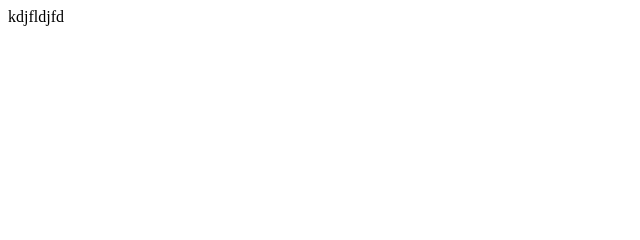
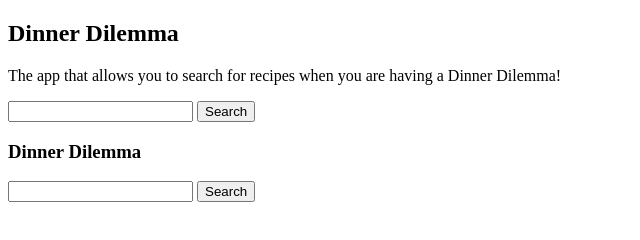
Before and after one commit to asmengel/dinner-dilemma, a plain HTML site: page index.html in a window 1280 px wide. Shown: the whole page, without its empty margins (0-640 px from the left). Drawn offline with nearby package versions, Linux system fonts and the light colour scheme.

Commit message:
fleshed out the html a bit and put in old js

```diff
--- a/index.html
+++ b/index.html
@@ -1 +1,48 @@
-kdjfldjfd
+<!DOCTYPE html>
+<html lang="en">
+<head>
+    <meta charset="UTF-8">
+    <meta name="viewport" content="width=device-width, initial-scale=1.0">
+    <meta http-equiv="X-UA-Compatible" content="ie=edge">
+    <title>Document</title>
+</head>
+<body>
+    <section class="js-home-page">
+        <h1 class="title">Dinner Dilemma</h1>
+        <p class="app-description">The app that allows you to search for recipes when you are having a Dinner Dilemma!</p>
+          <form>
+        <input type="text" class="js-input" id="textSearch">
+        <button type="submit" class="home-submit">
+                Search
+            </button>
+
+    </form>
+    </section>
+
+
+
+
+    <section class="js-results-page">
+        <h3 class="title">Dinner Dilemma</h3>
+        <form>
+        <input type="text" class="js-input" id="textSearch">
+        <button type="submit" class="js-results-submit">
+                Search
+            </button>
+            <div class="js-search-results">
+            </div>
+    </section>
+
+
+
+
+    <section class="js-recipe-page">
+    </section>
+
+
+
+
+    <script src="//code.jquery.com/jquery.min.js"></script>
+    <script type="text/javascript" src="dinner.js"></script>
+</body>
+</html>
```
Also changed, not shown: dinner.js (+48 -1 lines).
